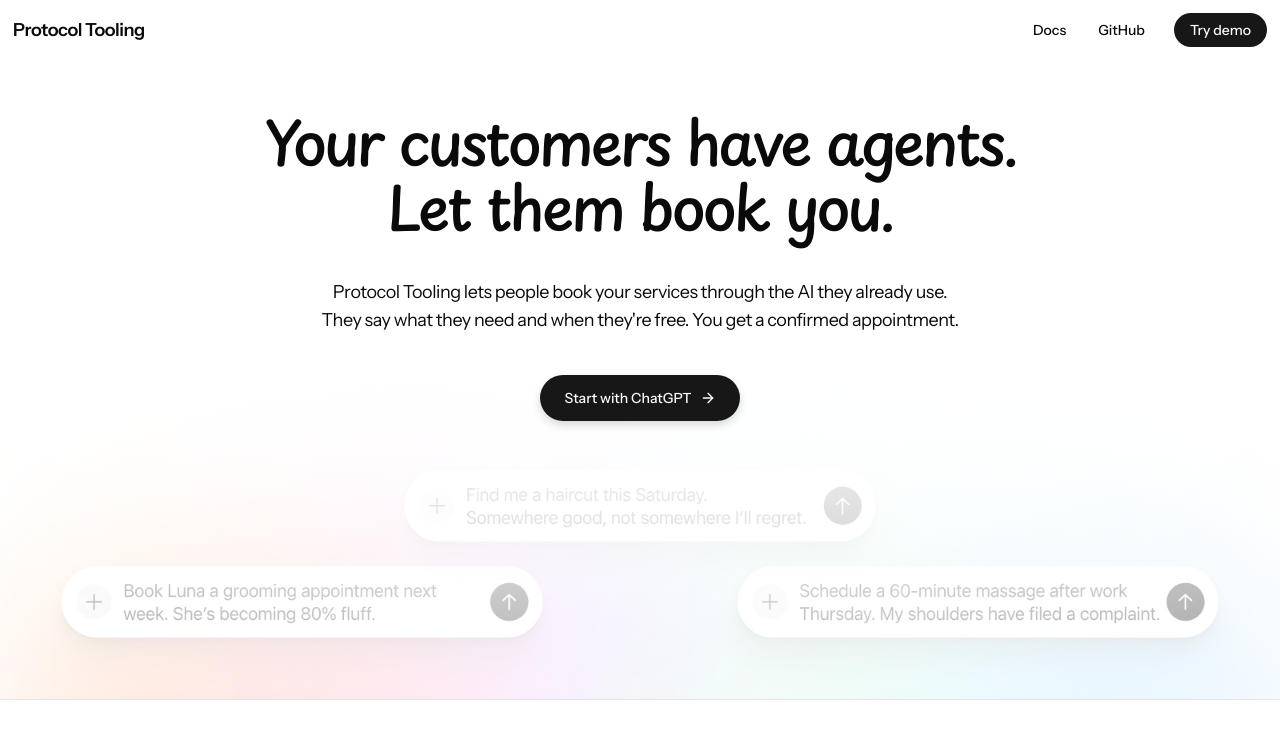
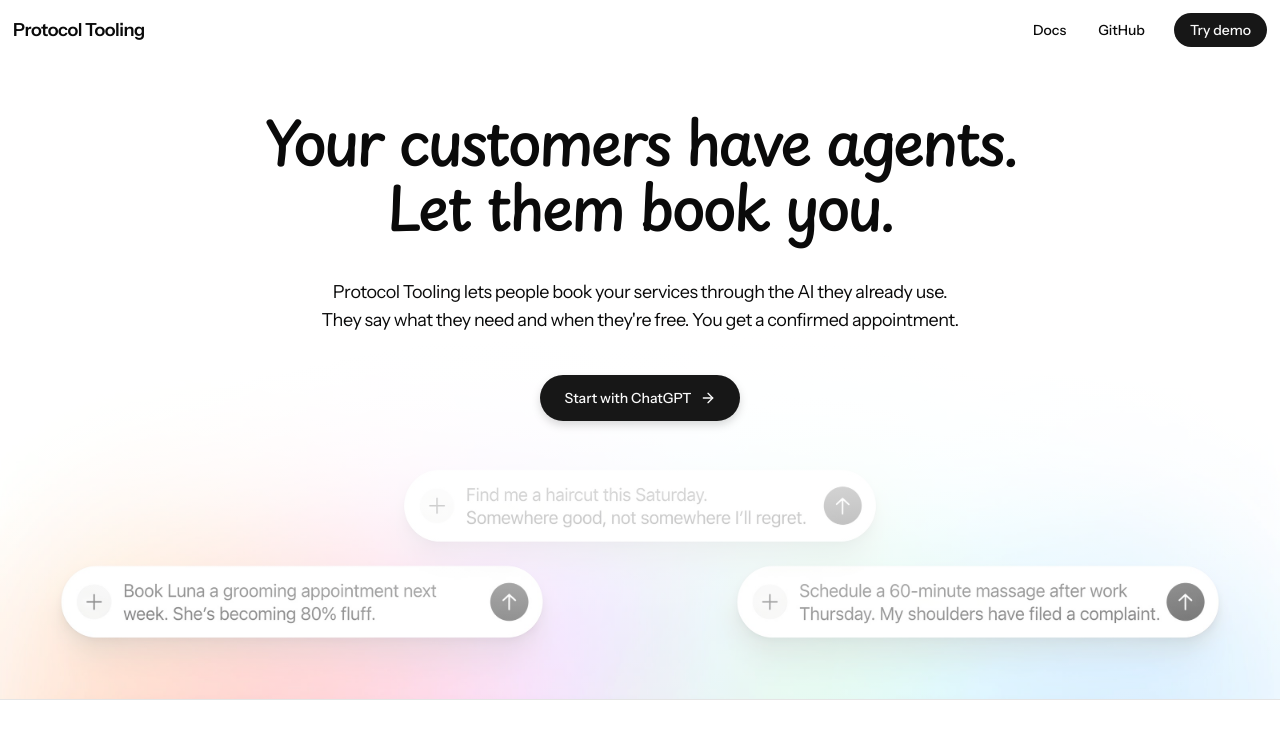
Before and after one commit to robertonevarez/fullcalendar-webmcp, a Next.js app: page / in a window 1280 px wide. Shown: the top 738 px of the page. Built offline with nearby package versions, Linux system fonts and the light colour scheme.

Commit message:
feat: set hero image opacity to 80%

```diff
--- a/src/components/hero.tsx
+++ b/src/components/hero.tsx
@@ -16,7 +16,7 @@ const heroCopyGlow =
 export function Hero() {
   return (
     <section className="relative flex h-[80svh] w-full items-start overflow-hidden border-b bg-background">
-      <HeroImageBackground className="z-0" opacity={0.6} />
+      <HeroImageBackground className="z-0" opacity={0.8} />
       <div
         aria-hidden
         className={cn('pointer-events-none absolute inset-0 z-[1]', heroScrim)}
```
